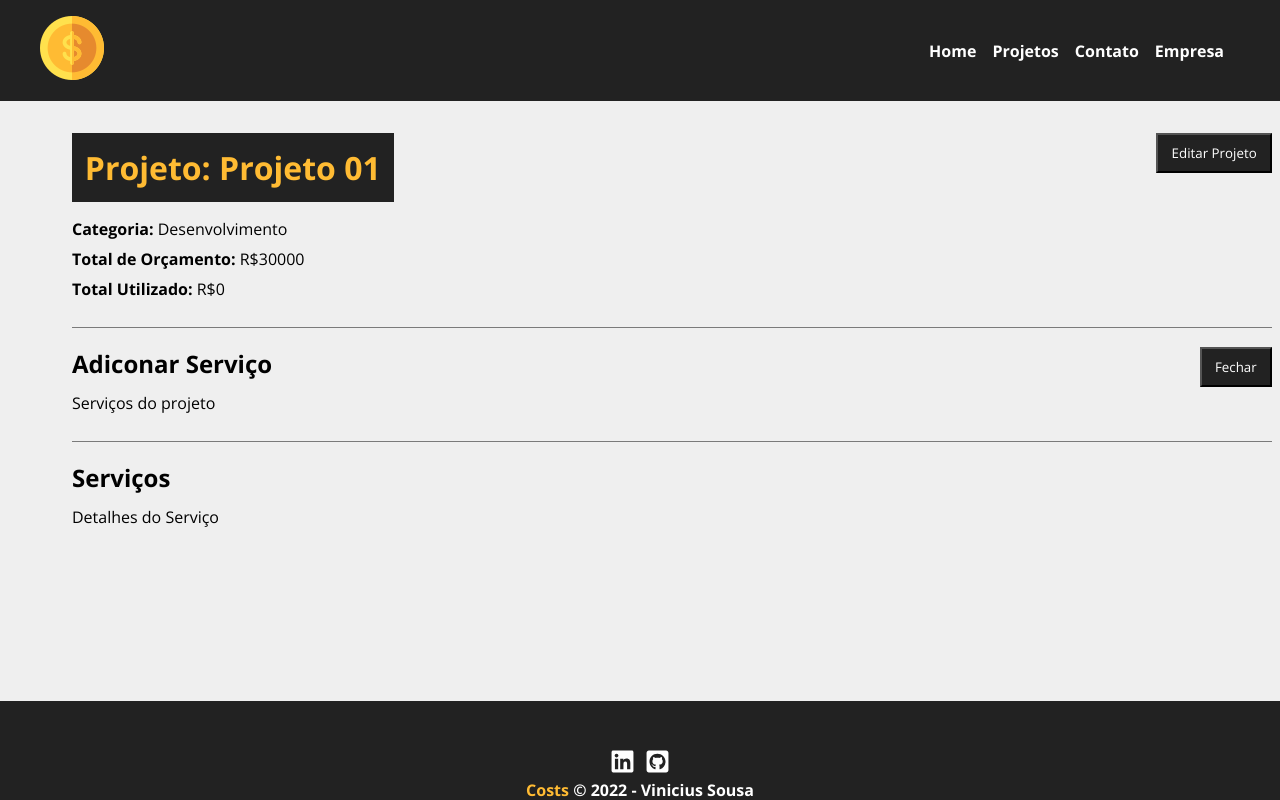
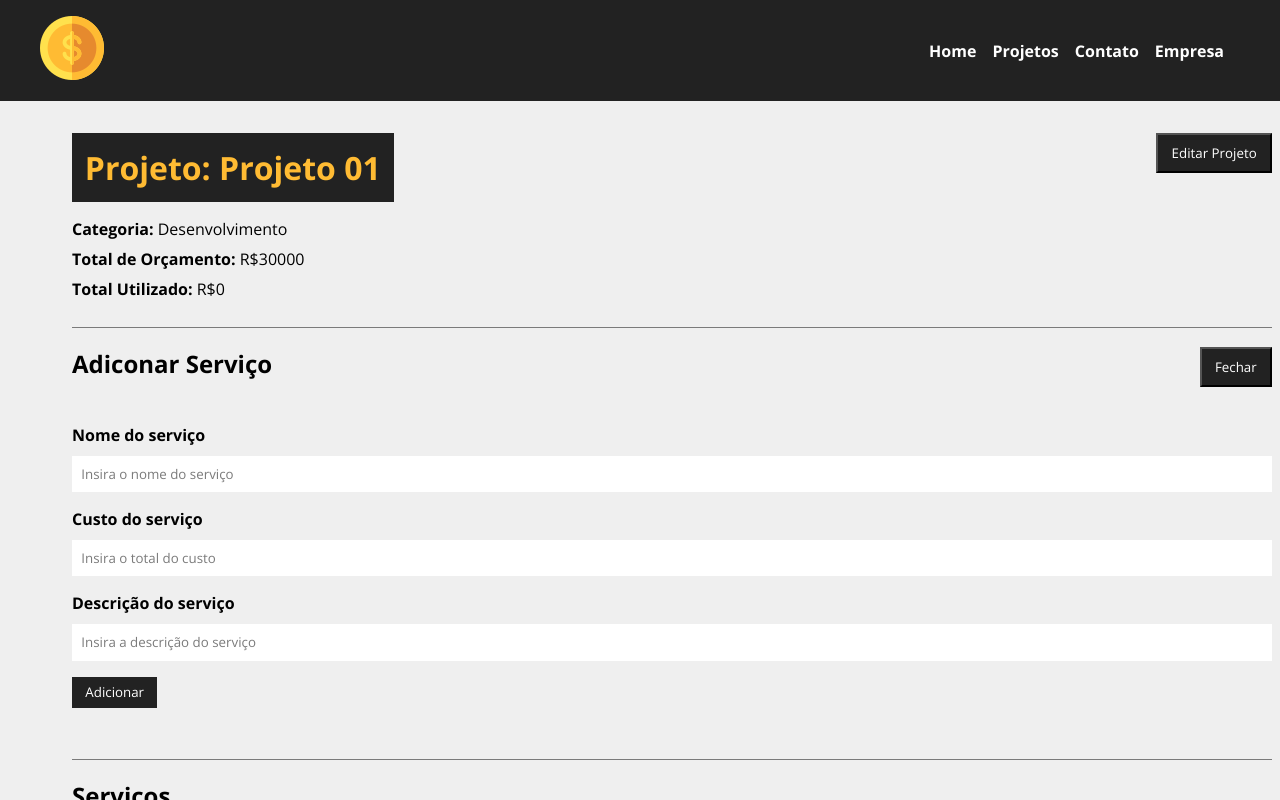
Before and after one commit to viniciusxsousa/const, a React (Vite) app: page /projeto/1 in a window 1280 px wide. Both pictures are taken after a click on the button "Adicionar". Shown: the top 800 px of the page. Built offline with nearby package versions, Linux system fonts and the light colour scheme; data requests are answered from the project's data file.

Commit message:
feature: add serviço

```diff
--- /dev/null
+++ b/src/components/project/ServiceForms/index.jsx
@@ -0,0 +1,51 @@
+import { useState } from 'react'
+
+import { Formulario } from '../ProjectForms/styles'
+
+import Input from '../../form/Input'
+import SubmitButton from '../../form/SubmitButton'
+
+function ServiceForms({ handleSubmite, textBtn, projectData }) {
+
+    const [service, setService] = useState({});
+
+
+    function submit(e) {
+        e.preventDefault();
+        projectData.servico.push(service);
+        handleSubmite(projectData);
+    }
+
+    function handleChange(e) {
+        setService({...service, [e.target.name]: e.target.value})
+    }
+
+    return (
+        <Formulario action={submit}>
+            <Input
+                type='text'
+                name='name'
+                text='Nome do serviço'
+                placeholder='Insira o nome do serviço'
+                handleOnChange={handleChange}
+            />
+            <Input
+                type='number'
+                name='custo'
+                text='Custo do serviço'
+                placeholder='Insira o total do custo'
+                handleOnChange={handleChange}
+            />
+            <Input
+                type='text'
+                name='descricao'
+                text='Descrição do serviço'
+                placeholder='Insira a descrição do serviço'
+                handleOnChange={handleChange}
+            />
+            <SubmitButton text={textBtn}/>
+        </Formulario>
+    )
+}
+
+export default ServiceForms
--- a/src/pages/Projeto/index.jsx
+++ b/src/pages/Projeto/index.jsx
@@ -1,9 +1,11 @@
 import { useParams } from 'react-router-dom'
 import { useState, useEffect } from 'react'
+import { parse, v4 as uuidv4} from 'uuid'
 
 import { DetalhesConteiner, ProjetoDetalhes } from './styles'
 
 import ProjectForms from '../../components/project/ProjectForms'
+import ServiceForms from '../../components/project/ServiceForms'
 import Conteiner from '../../components/layout/Conteiner'
 import Mensagem from '../../components/layout/Mensagem'
 import Load from '../../components/layout/Loader'
@@ -58,6 +60,26 @@ function Projeto() {
         .catch((error) => console.log(error))
     }
 
+    function criarServico(projeto) {
+
+        const ultimoServico = projeto.servico[projeto.servico.length - 1];
+
+        ultimoServico.id = uuidv4();
+
+        const ultimoServicoCusto = ultimoServico.custo;
+
+        const novoCusto = parseFloat(projeto.custo) + parseFloat(ultimoServicoCusto);
+
+        if(novoCusto > parseFloat(projeto.custo)){
+            console.log('Entrou');
+            setMensagem('O valor do serviço é maior que o orçamento do projeto.');
+            setType('error');
+            projeto.servico.pop();
+            return false;
+        }
+
+    }
+
     function toggleProjectForm() {
         setShowProjectForm(!showProjectForm);
     }
@@ -97,7 +119,11 @@ function Projeto() {
                             </button>
                             <div>
                                 {showServiceForm && (
-                                    <p>Serviços do projeto</p>
+                                   <ServiceForms
+                                        textBtn='Adicionar'
+                                        handleSubmit={criarServico}
+                                        projectData={projeto}
+                                    />
                                 )}
                             </div>
                         </DetalhesConteiner>
```
